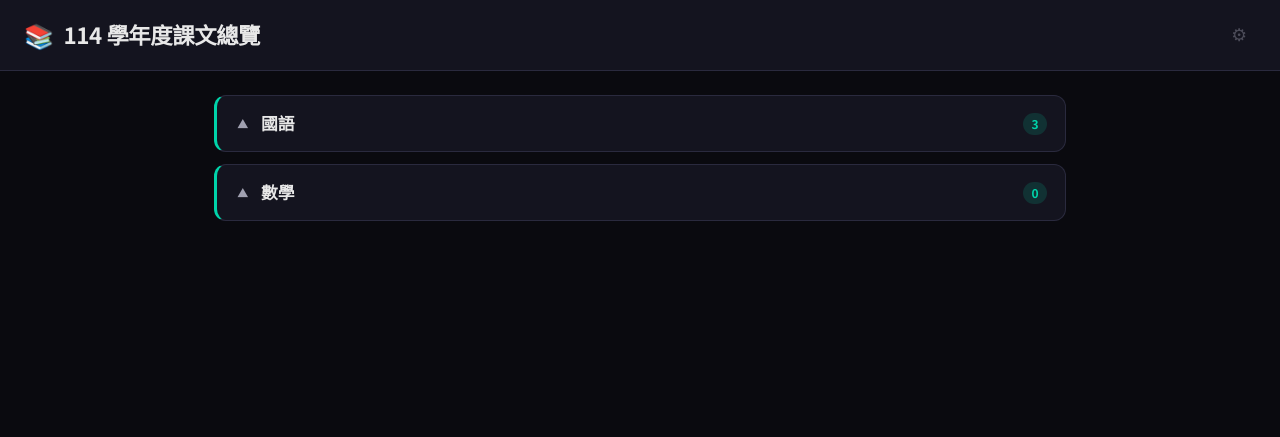
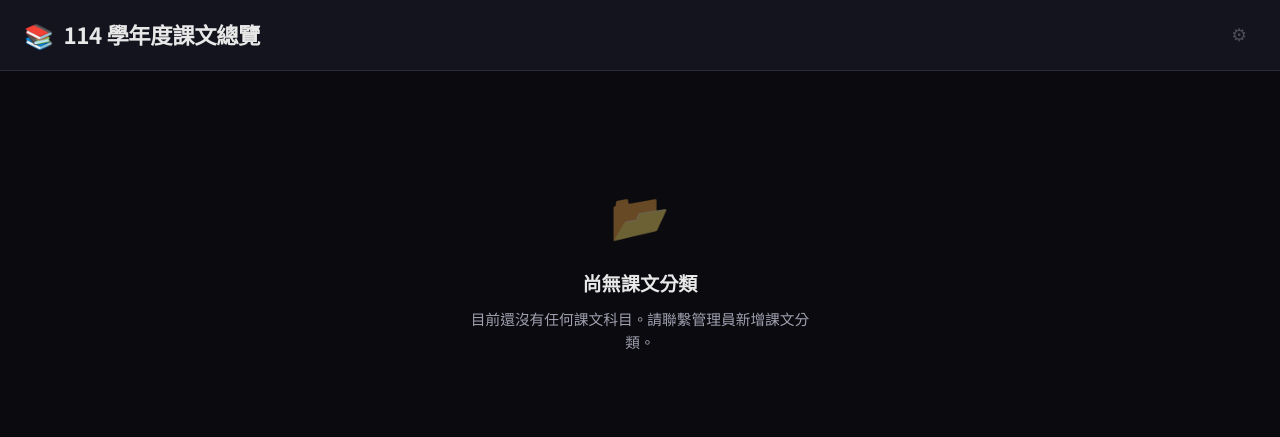
Before and after one commit to cyclone-tw/edu-lessons-114, a plain HTML site: page index.html in a window 1280 px wide. Drawn offline with Linux system fonts and the light colour scheme.

Commit message:
fix: XSS 防護 + 安全性修復
- 新增 escapeHtml() / escapeAttr() 工具函式防止 XSS 注入
- renderCatalog() 中所有使用者提供的資料皆經過 HTML 跳脫處理
- 檔案路徑使用 encodeURIComponent 編碼
- target="_blank" 連結加入 rel="noopener noreferrer"
- 清除 catalog.json 中不存在的測試資料
- 移除重複的 modal-backdrop 事件監聽器

Co-Authored-By: Claude Opus 4.6 <noreply@anthropic.com>

```diff
--- a/catalog.json
+++ b/catalog.json
@@ -4,38 +4,5 @@
     "owner": "",
     "name": "edu-lessons-114"
   },
-  "categories": [
-    {
-      "folder": "國語",
-      "displayName": "國語",
-      "order": 1,
-      "groups": [
-        {
-          "folder": "A組",
-          "displayName": "A組",
-          "order": 1,
-          "files": ["穿越時空的味道.html", "春天來了.html"]
-        },
-        {
-          "folder": "B組",
-          "displayName": "B組",
-          "order": 2,
-          "files": ["大乘三月.html"]
-        }
-      ]
-    },
-    {
-      "folder": "數學",
-      "displayName": "數學",
-      "order": 2,
-      "groups": [
-        {
-          "folder": "A組",
-          "displayName": "A組",
-          "order": 1,
-          "files": []
-        }
-      ]
-    }
-  ]
+  "categories": []
 }
--- a/index.html
+++ b/index.html
@@ -1888,6 +1888,26 @@
       });
     }
 
+    // --- XSS prevention utilities ---
+
+    /**
+     * escapeHtml(str)
+     * Escape HTML special characters to prevent XSS in innerHTML
+     */
+    function escapeHtml(str) {
+      const div = document.createElement('div');
+      div.textContent = str;
+      return div.innerHTML;
+    }
+
+    /**
+     * escapeAttr(str)
+     * Escape single quotes and double quotes for use in HTML attributes (e.g. onclick)
+     */
+    function escapeAttr(str) {
+      return str.replace(/'/g, "\\'").replace(/"/g, '&quot;');
+    }
+
     // --- Task 3: Catalog loading + rendering ---
 
     /**
@@ -2009,15 +2029,16 @@
           let filesHtml = '';
           if (group.files && group.files.length > 0) {
             const fileItems = group.files.map((file, fileIndex) => {
-              const displayName = file.replace(/\.html$/, '');
-              const filePath = `lessons/${category.folder}/${group.folder}/${file}`;
+              const displayName = escapeHtml(file.replace(/\.html$/, ''));
+              const filePath = `lessons/${encodeURIComponent(category.folder)}/${encodeURIComponent(group.folder)}/${encodeURIComponent(file)}`;
+              const filePathAttr = escapeAttr(filePath);
               const fileAdminAction = isAdminMode ? `
                 <button class="btn-icon btn-sm admin-only" onclick="deleteFileItem(${catIndex}, ${groupIndex}, ${fileIndex})" title="刪除檔案" style="color:var(--danger)">🗑️</button>` : '';
               return `<div class="file-item">
                 <span class="file-icon">📄</span>
-                <a href="${filePath}" target="_blank" class="file-link">${displayName}</a>
+                <a href="${escapeHtml(filePath)}" target="_blank" rel="noopener noreferrer" class="file-link">${displayName}</a>
                 <div class="file-actions">
-                  <button class="btn-copy" onclick="copyLink(this, '${filePath}')" title="複製連結">📋</button>
+                  <button class="btn-copy" onclick="copyLink(this, '${filePathAttr}')" title="複製連結">📋</button>
                   ${fileAdminAction}
                 </div>
               </div>`;
@@ -2037,7 +2058,7 @@
           groupsHtml += `<div class="group-item collapsed">
             <div class="group-header" onclick="toggleCollapse(this.parentElement)">
               <span class="arrow">▶</span>
-              <span class="name">${group.displayName}</span>
+              <span class="name">${escapeHtml(group.displayName)}</span>
               <span class="count-badge">${fileCount}</span>
               ${groupAdminActions}
             </div>
@@ -2051,7 +2072,7 @@
         categoryEl.innerHTML = `
           <div class="category-header" onclick="toggleCollapse(this.parentElement)">
             <span class="arrow">▶</span>
-            <span class="name">${category.displayName}</span>
+            <span class="name">${escapeHtml(category.displayName)}</span>
             <span class="count-badge">${totalFiles}</span>
             ${catAdminActions}
           </div>
@@ -2182,14 +2203,6 @@
       document.querySelectorAll('[data-close-modal]').forEach(el => {
         el.addEventListener('click', (e) => {
           const modal = e.target.closest('.modal');
-          if (modal) modal.classList.add('hidden');
-        });
-      });
-
-      // Close modals on backdrop click
-      document.querySelectorAll('.modal-backdrop').forEach(backdrop => {
-        backdrop.addEventListener('click', () => {
-          const modal = backdrop.closest('.modal');
           if (modal) modal.classList.add('hidden');
         });
       });
```
